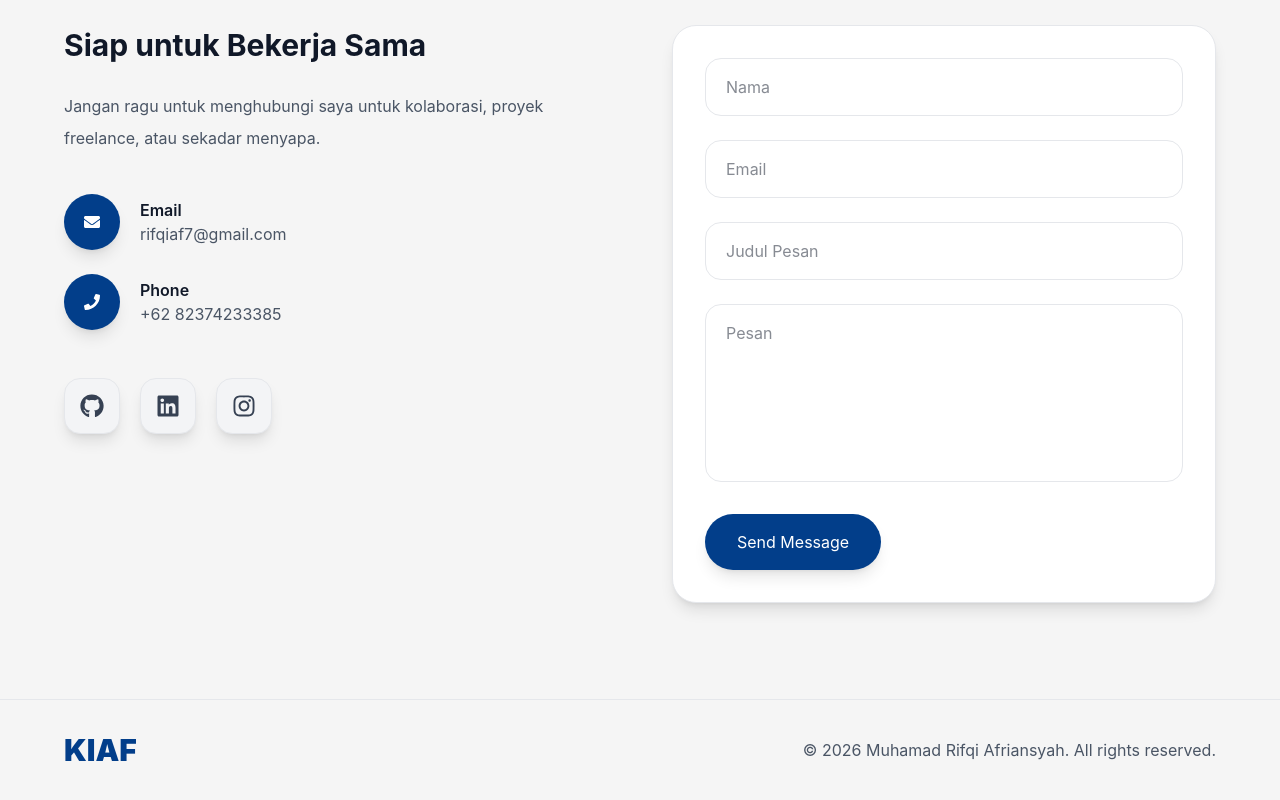
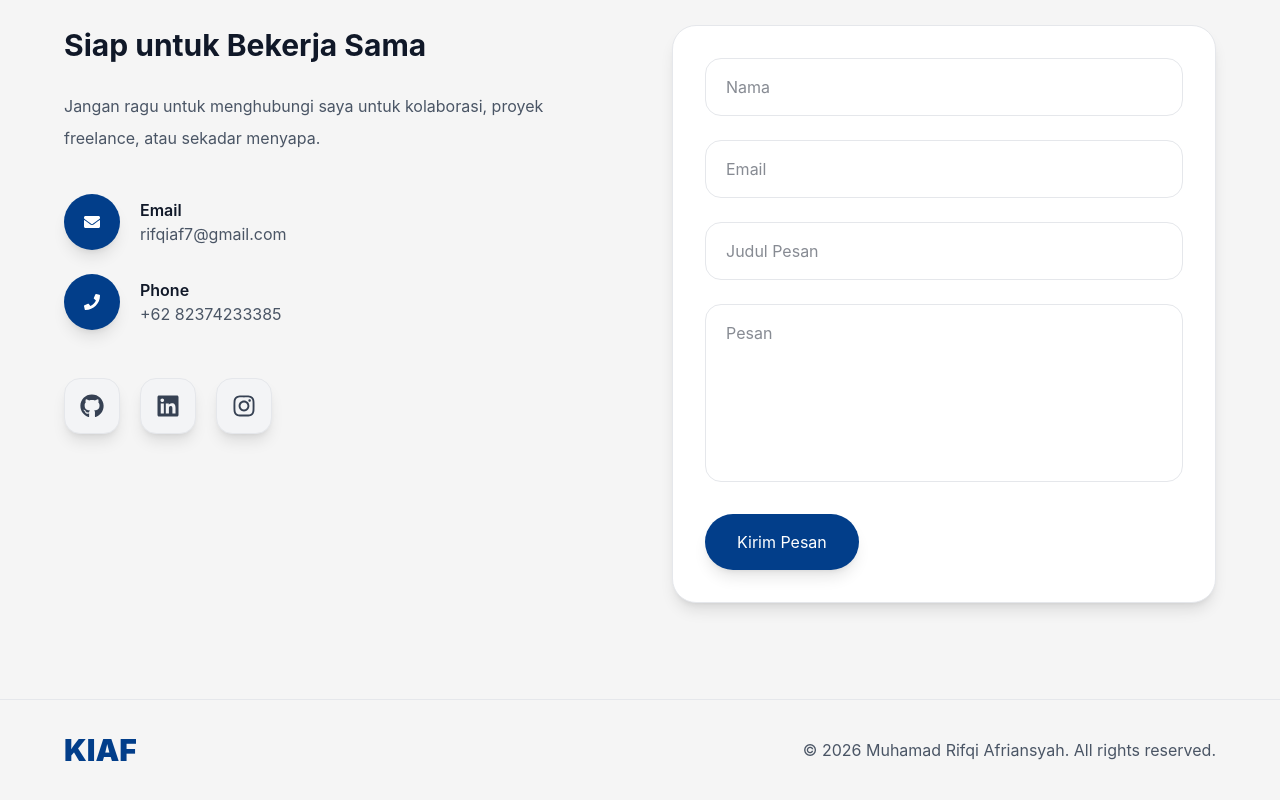
Before and after one commit to rifqiafr/Portofolio, a React (Vite) app: page / in a window 1280 px wide. Shown: the part 6662-7462 px from the top of the page. Built offline with nearby package versions, Linux system fonts and the light colour scheme.

Commit message:
mengubah teks tombol di komponen Contact menjadi bahasa Indonesia

```diff
--- a/src/components/sections/Contact.jsx
+++ b/src/components/sections/Contact.jsx
@@ -220,7 +220,7 @@ function Contact() {
               disabled={loading}
               className="cursor-pointer mt-8 bg-[#023E8A] text-white px-8 py-4 rounded-full hover:opacity-90 hover:scale-[1.02] active:scale-[0.98] transition duration-300 shadow-lg disabled:opacity-60"
             >
-              {loading ? "Sending..." : "Send Message"}
+              {loading ? "Sending..." : "Kirim Pesan"}
             </button>
 
             {success && (
```
